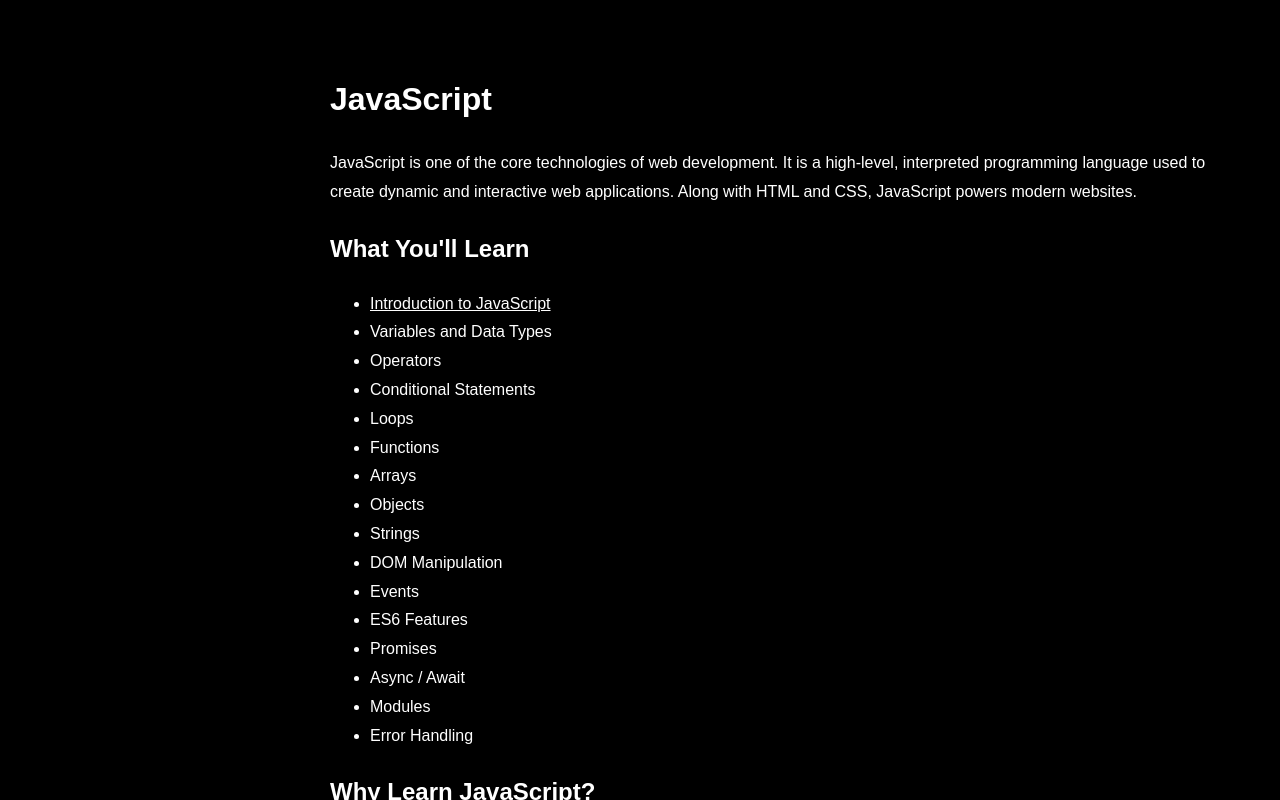
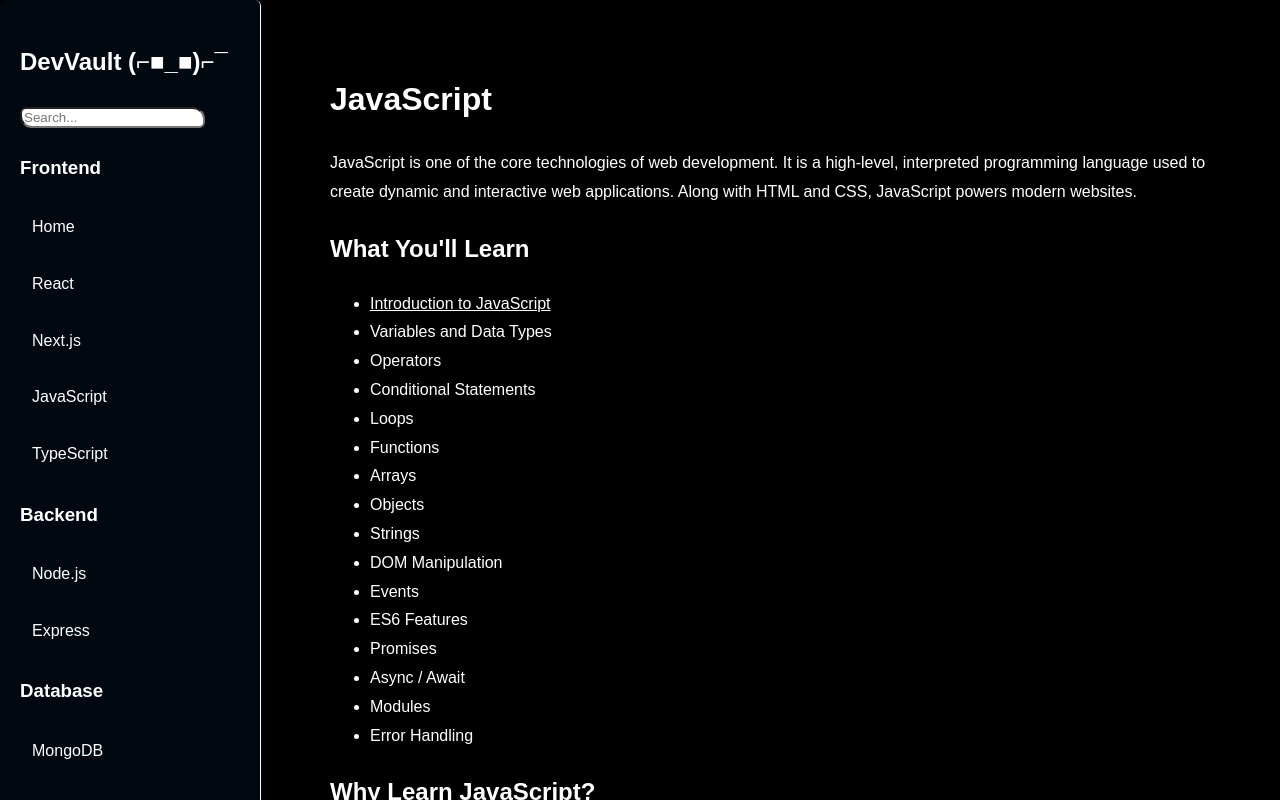
Before and after one commit to asmitbiswas/Project-Next-JS, a Next.js app in the folder app/: page /JavaScript in a window 1280 px wide. Shown: the top 800 px of the page. Built offline with nearby package versions, Linux system fonts and the light colour scheme.

Commit message:
Bug fixed

```diff
--- a/app/app/(categories)/JavaScript/layout.tsx
+++ b/app/app/(categories)/JavaScript/layout.tsx
@@ -1,5 +1,5 @@
 // Link
-// import Sidebar from "@/app/components/page";
+import Sidebar from "@/app/components/page";
 import Link from "next/link";
 export default function NextJSLayout({ children }: { children: React.ReactNode }) {
   return (
@@ -12,7 +12,7 @@ export default function NextJSLayout({ children }: { children: React.ReactNode }
         fontSize:"16px"
       }}
     >
-      {/* <Sidebar /> */}
+      <Sidebar />
 
       <div
         style={{
```
